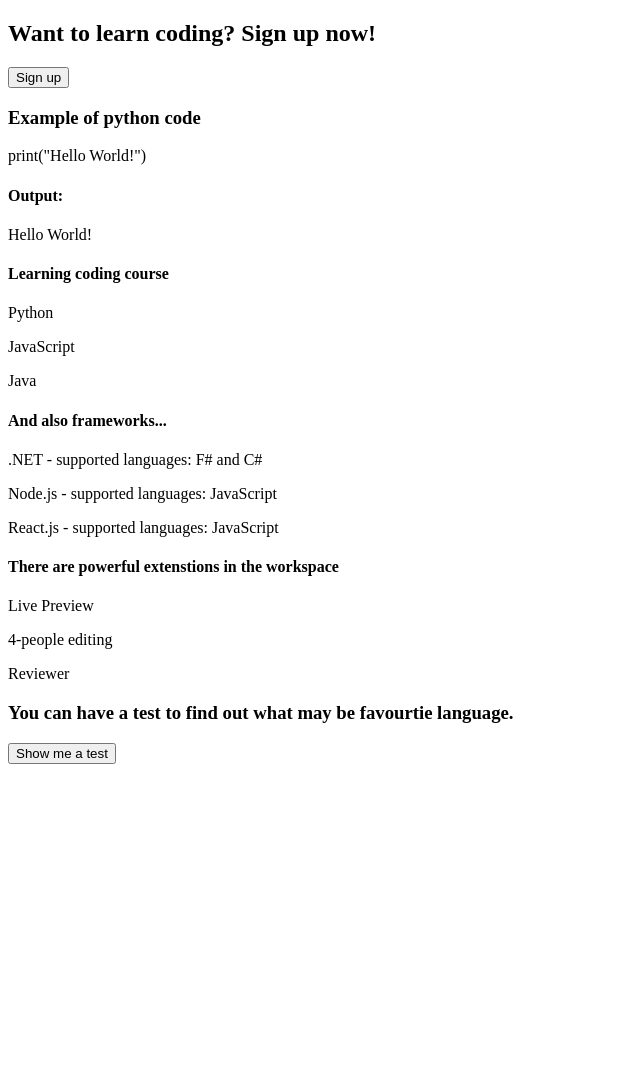
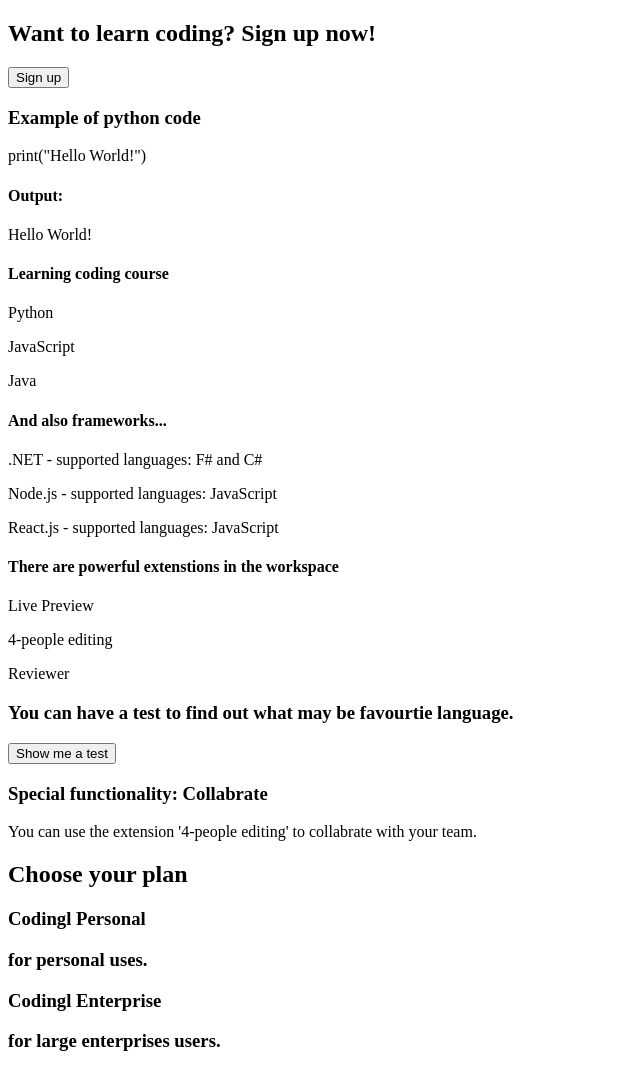
Before and after one commit to kkk-git-github/hello-world, a plain HTML site: page index.html in a window 1280 px wide. Shown: the whole page, without its empty margins (0-640 px from the left). Before the commit the page ends 800 px from the top, so only its background shows below. Drawn offline with Linux system fonts and the light colour scheme.

Commit message:
Update index.html

```diff
--- a/index.html
+++ b/index.html
@@ -2,7 +2,7 @@
 <html>
 <header>
   <meta charset="UTF-8">
-  <title> Coding </title>
+  <title> Codingl </title>
 </header>
 <body>
   <h2 class="ad">Want to learn coding? Sign up now!</h2>
@@ -63,5 +63,26 @@
       Show me a test
     </button>
   </div>
+  <div class="introduce-functions">
+    <h3 class="collabrate-function">
+      Special functionality: Collabrate
+    </h3>
+    <p class="link-collabrate-function">
+      You can use the extension '4-people editing' to collabrate with your team.
+    </p>
+  </div>
+  <div>
+    <h2>
+      Choose your plan
+    </h2>
+    <h3>
+      Codingl Personal
+      <p> for personal uses. </p>
+    </h3>
+    <h3>
+      Codingl Enterprise
+      <p> for large enterprises users. </p>
+    </h3>
+  </div>
 </body>
 </html>
```
